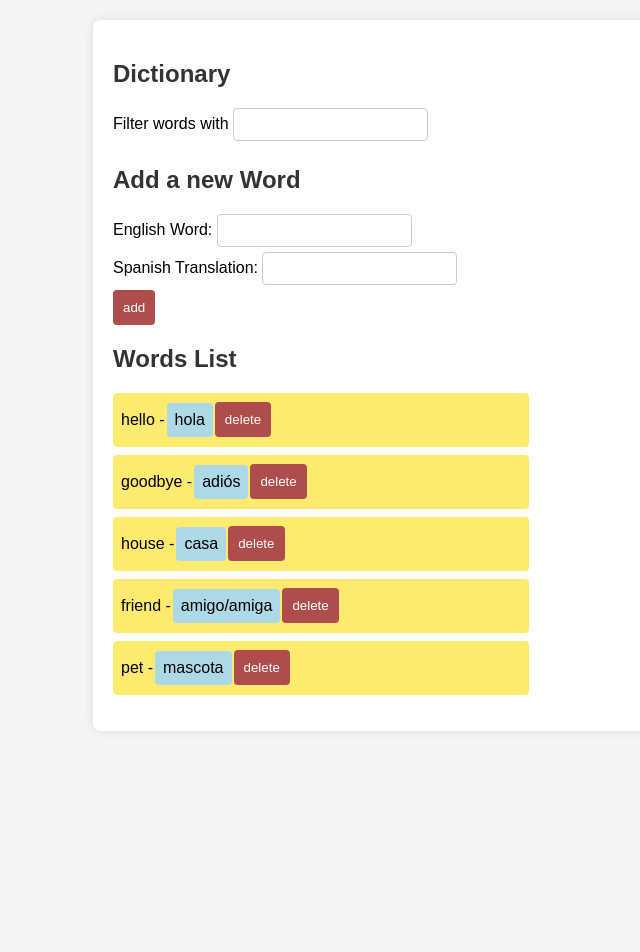
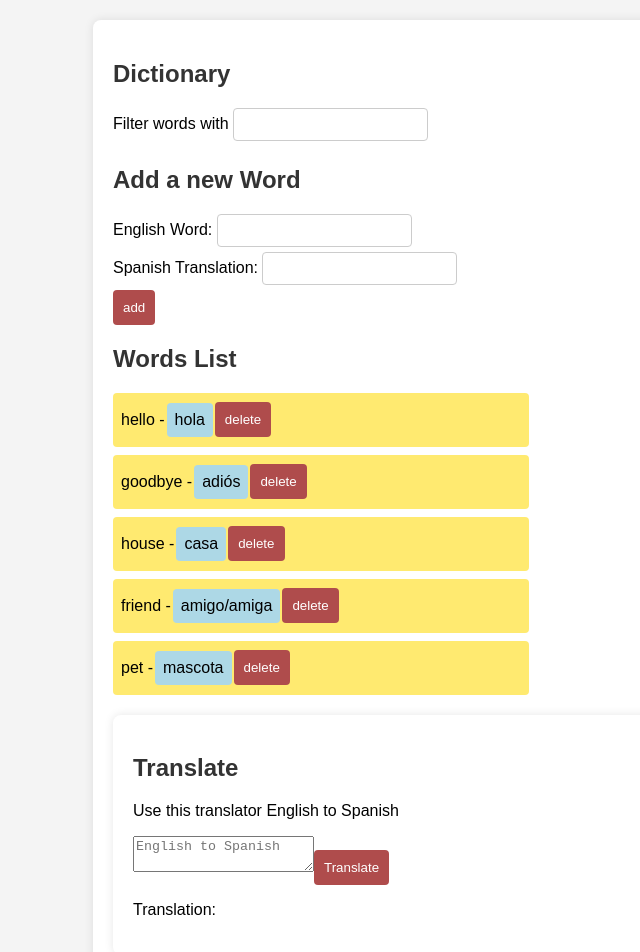
Before and after one commit to DannyGarciaDEV/dictonaryEnEs, a React (Vite) app: page / in a window 1280 px wide. Shown: the top 952 px of the page, without its empty margins (127-767 px from the left). Before the commit the page ends 800 px from the top, so only its background shows below. Built offline with nearby package versions, Linux system fonts and the light colour scheme; data requests are answered from the project's data file.

Commit message:
adding translater to dictonary

```diff
--- a/src/App.jsx
+++ b/src/App.jsx
@@ -1,39 +1,50 @@
 import React, { useState, useEffect } from 'react';
-import wordServices from './services/words.jsx'; // Replace with your actual word services
 import { ToastContainer, toast } from 'react-toastify';
 import 'react-toastify/dist/ReactToastify.css';
-import './App.css'; // Import your CSS file
-// import SpeechRecognition, { useSpeechRecognition } from 'react-speech-recognition'
+import './App.css'
+import wordServices from './services/words.jsx'; // Assuming wordServices is in a separate file
 
-// const appId = '<INSERT_SPEECHLY_APP_ID_HERE>';
-// const SpeechlySpeechRecognition = createSpeechlySpeechRecognition(appId);
-// SpeechRecognition.applyPolyfill(SpeechlySpeechRecognition);
+const WordText = () => {
+  const [data, setData] = useState(null);
+  const [wordM, setWordM] = useState('');
 
-// const Dictaphone = () => {
-//   const {
-//     transcript,
-//     listening,
-//     browserSupportsSpeechRecognition
-//   } = useSpeechRecognition();
-//   const startListening = () => SpeechRecognition.startListening({ continuous: true });
+  const handleTranslateClick = () => {
+    if (wordM) {
+      fetch(`https://api.mymemory.translated.net/get?q=${wordM}&langpair=en|es`)
+        .then((response) => response.json())
+        .then(setData)
+        .catch((error) => {
+          console.log("Error fetching user data:", error);
+          setData(null);
+        });
+    } else {
+      setData(null);
+    }
+  };
 
-//   if (!browserSupportsSpeechRecognition) {
-//     return <span>Browser doesn't support speech recognition.</span>;
-//   }
+  const handleInputChange = (event) => {
+    setWordM(event.target.value);
+  };
 
-//   return (
-//     <div>
-//       <p>Microphone: {listening ? 'on' : 'off'}</p>
-//       <button
-//         onTouchStart={startListening}
-//         onMouseDown={startListening}
-//         onTouchEnd={SpeechRecognition.stopListening}
-//         onMouseUp={SpeechRecognition.stopListening}
-//       >Hold to talk</button>
-//       <p>{transcript}</p>
-//     </div>
-//   );
-// };
+  return(
+    <div>
+      <h2>Translate</h2>
+      <p>Use this translator English to Spanish</p>
+
+      <textarea
+        className='word'
+        type="text"
+        placeholder="English to Spanish"
+        value={wordM}
+        onChange={handleInputChange}
+      ></textarea>
+
+      <button onClick={handleTranslateClick}>Translate</button>
+
+      <p>Translation: {data?.responseData.translatedText}</p>
+    </div>
+  );
+};
 
 const Heading = ({ text }) => {
   return <h2>{text}</h2>;
@@ -82,7 +93,6 @@ const App = () => {
   const [newEnglishWord, setNewEnglishWord] = useState('');
   const [newSpanishWord, setNewSpanishWord] = useState('');
   const [filterEnglishWord, setFilterEnglishWord] = useState('');
-
 
   useEffect(() => {
     wordServices.getAll().then((initialResult) => {
@@ -188,6 +198,7 @@ const App = () => {
 
   return (
     <div className="container">
+
       <Heading text="Dictionary" />
       <Filter
         text="Filter words with"
@@ -204,8 +215,10 @@ const App = () => {
       />
       <Heading text="Words List" />
       <WordsList wordsAfterFilter={wordsAfterFilter} />
-    {/* <Dictaphone/> */}
       <ToastContainer />
+      <div className="container">
+      <WordText />
+      </div>
     </div>
   );
 };
```
Lines whose indentation alone changed are shown as unchanged.
